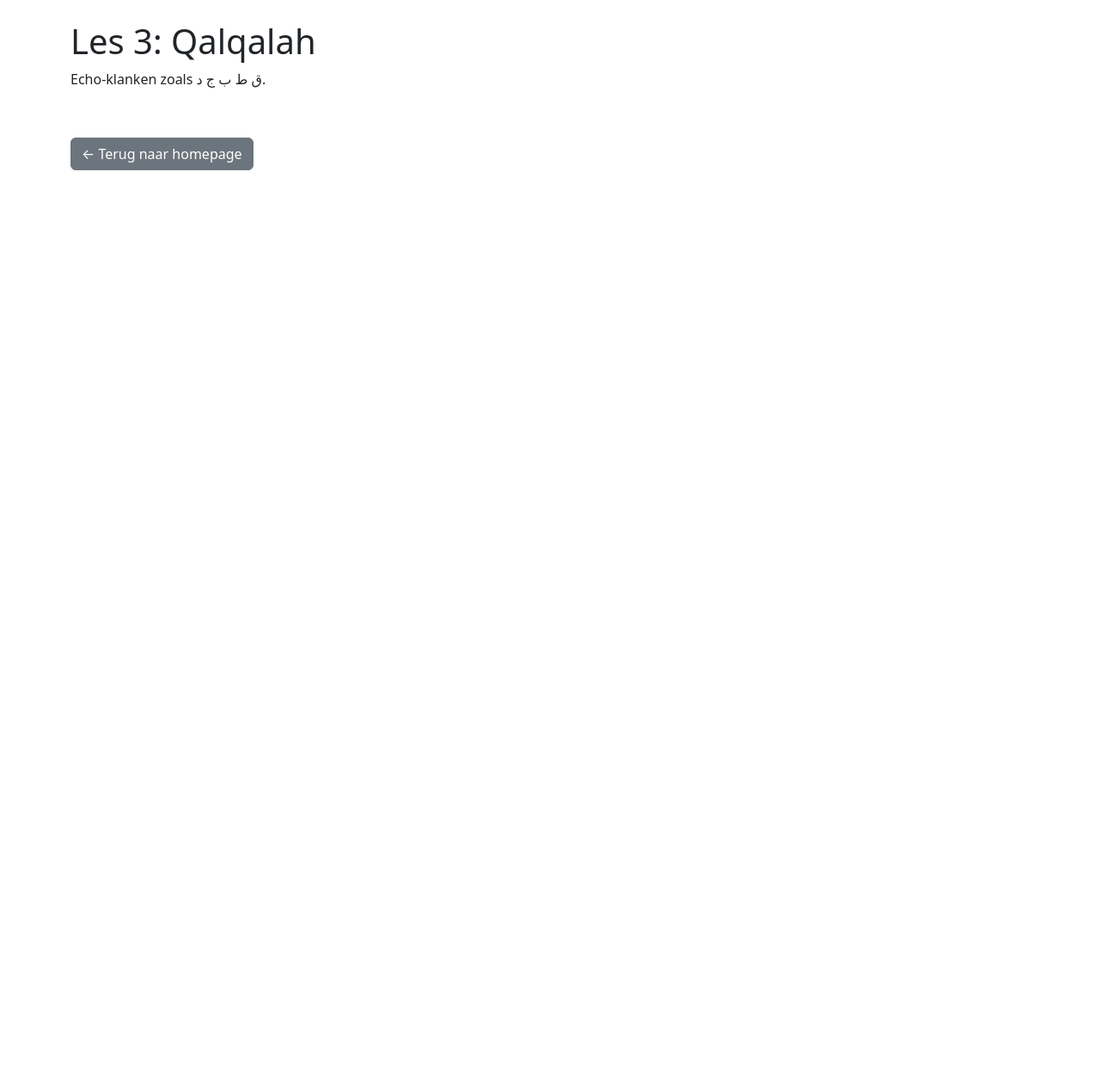
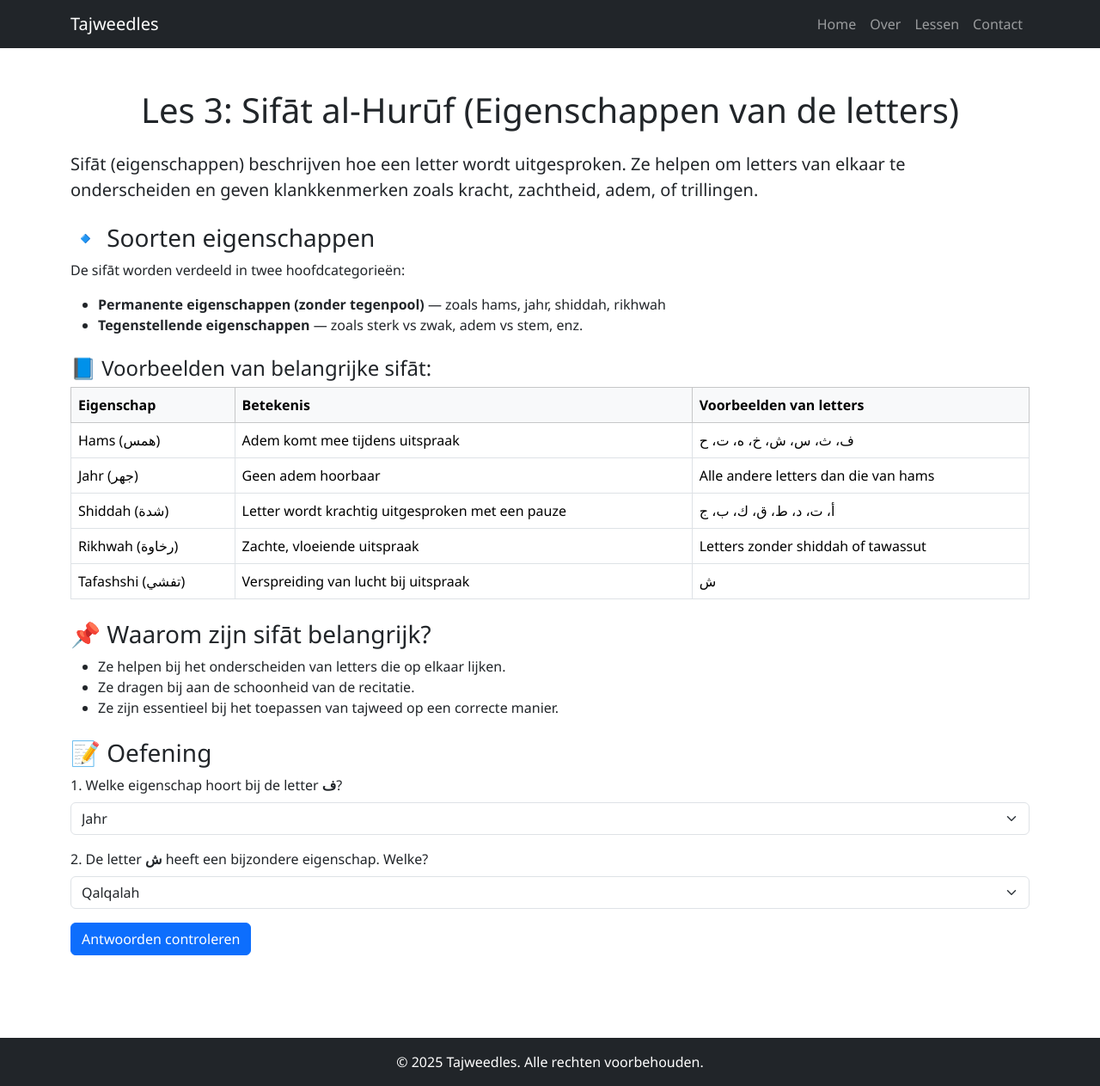
Before and after one commit to Studiowebma/tajweedles, a plain HTML site: page lesmateriaal/les3.html in a window 1280 px wide. Shown: the whole page at 86% size. Before the commit the page ends 800 px from the top, so only its background shows below. Drawn offline with nearby package versions, Linux system fonts and the light colour scheme.

Commit message:
Update les3.html

```diff
--- a/lesmateriaal/les3.html
+++ b/lesmateriaal/les3.html
@@ -1,3 +1,116 @@
-<!DOCTYPE html><html lang="nl"><head><meta charset="UTF-8">
-<title>les3.html</title><link href="https://cdn.jsdelivr.net/npm/bootstrap@5.3.3/dist/css/bootstrap.min.css" rel="stylesheet"></head>
-<body class="p-4"><div class="container"><h1>Les 3: Qalqalah</h1><p>Echo-klanken zoals ق ط ب ج د.</p><br><a href="../index.html" class="btn btn-secondary mt-3">← Terug naar homepage</a></div></body></html>
+<!DOCTYPE html>
+<html lang="nl">
+<head>
+  <meta charset="UTF-8" />
+  <meta name="viewport" content="width=device-width, initial-scale=1.0" />
+  <title>Les 3 - Sifāt al-Hurūf | Tajweedles</title>
+  <link href="https://cdn.jsdelivr.net/npm/bootstrap@5.3.3/dist/css/bootstrap.min.css" rel="stylesheet">
+  <link rel="stylesheet" href="../css/style.css">
+</head>
+<body>
+
+  <!-- Navbar -->
+  <nav class="navbar navbar-expand-lg navbar-dark bg-dark">
+    <div class="container">
+      <a class="navbar-brand" href="../index.html">Tajweedles</a>
+      <button class="navbar-toggler" type="button" data-bs-toggle="collapse" data-bs-target="#navbarNav">
+        <span class="navbar-toggler-icon"></span>
+      </button>
+      <div class="collapse navbar-collapse" id="navbarNav">
+        <ul class="navbar-nav ms-auto">
+          <li class="nav-item"><a class="nav-link" href="../index.html">Home</a></li>
+          <li class="nav-item"><a class="nav-link" href="../over.html">Over</a></li>
+          <li class="nav-item"><a class="nav-link" href="../lessen.html">Lessen</a></li>
+          <li class="nav-item"><a class="nav-link" href="../contact.html">Contact</a></li>
+        </ul>
+      </div>
+    </div>
+  </nav>
+
+  <!-- Inhoud van de les -->
+  <section class="container py-5">
+    <h1 class="text-center mb-4">Les 3: Sifāt al-Hurūf (Eigenschappen van de letters)</h1>
+
+    <p class="lead">Sifāt (eigenschappen) beschrijven hoe een letter wordt uitgesproken. Ze helpen om letters van elkaar te onderscheiden en geven klankkenmerken zoals kracht, zachtheid, adem, of trillingen.</p>
+
+    <h3 class="mt-4">🔹 Soorten eigenschappen</h3>
+    <p>De sifāt worden verdeeld in twee hoofdcategorieën:</p>
+    <ul>
+      <li><strong>Permanente eigenschappen (zonder tegenpool)</strong> — zoals hams, jahr, shiddah, rikhwah</li>
+      <li><strong>Tegenstellende eigenschappen</strong> — zoals sterk vs zwak, adem vs stem, enz.</li>
+    </ul>
+
+    <h4 class="mt-4">📘 Voorbeelden van belangrijke sifāt:</h4>
+    <table class="table table-bordered">
+      <thead class="table-light">
+        <tr>
+          <th>Eigenschap</th>
+          <th>Betekenis</th>
+          <th>Voorbeelden van letters</th>
+        </tr>
+      </thead>
+      <tbody>
+        <tr>
+          <td>Hams (همس)</td>
+          <td>Adem komt mee tijdens uitspraak</td>
+          <td>ف، ث، س، ش، خ، ه، ت، ح</td>
+        </tr>
+        <tr>
+          <td>Jahr (جهر)</td>
+          <td>Geen adem hoorbaar</td>
+          <td>Alle andere letters dan die van hams</td>
+        </tr>
+        <tr>
+          <td>Shiddah (شدة)</td>
+          <td>Letter wordt krachtig uitgesproken met een pauze</td>
+          <td>أ، ت، د، ط، ق، ك، ب، ج</td>
+        </tr>
+        <tr>
+          <td>Rikhwah (رخاوة)</td>
+          <td>Zachte, vloeiende uitspraak</td>
+          <td>Letters zonder shiddah of tawassut</td>
+        </tr>
+        <tr>
+          <td>Tafashshi (تفشي)</td>
+          <td>Verspreiding van lucht bij uitspraak</td>
+          <td>ش</td>
+        </tr>
+      </tbody>
+    </table>
+
+    <h3 class="mt-4">📌 Waarom zijn sifāt belangrijk?</h3>
+    <ul>
+      <li>Ze helpen bij het onderscheiden van letters die op elkaar lijken.</li>
+      <li>Ze dragen bij aan de schoonheid van de recitatie.</li>
+      <li>Ze zijn essentieel bij het toepassen van tajweed op een correcte manier.</li>
+    </ul>
+
+    <h3 class="mt-4">📝 Oefening</h3>
+    <form>
+      <div class="mb-3">
+        <label class="form-label">1. Welke eigenschap hoort bij de letter <strong>ف</strong>?</label>
+        <select class="form-select">
+          <option>Jahr</option>
+          <option>Hams</option>
+          <option>Shiddah</option>
+        </select>
+      </div>
+      <div class="mb-3">
+        <label class="form-label">2. De letter <strong>ش</strong> heeft een bijzondere eigenschap. Welke?</label>
+        <select class="form-select">
+          <option>Qalqalah</option>
+          <option>Tafashshi</option>
+          <option>Istifāl</option>
+        </select>
+      </div>
+      <button type="submit" class="btn btn-primary">Antwoorden controleren</button>
+    </form>
+  </section>
+
+  <footer class="bg-dark text-white text-center py-3 mt-5">
+    &copy; 2025 Tajweedles. Alle rechten voorbehouden.
+  </footer>
+
+  <script src="https://cdn.jsdelivr.net/npm/bootstrap@5.3.3/dist/js/bootstrap.bundle.min.js"></script>
+</body>
+</html>
```
